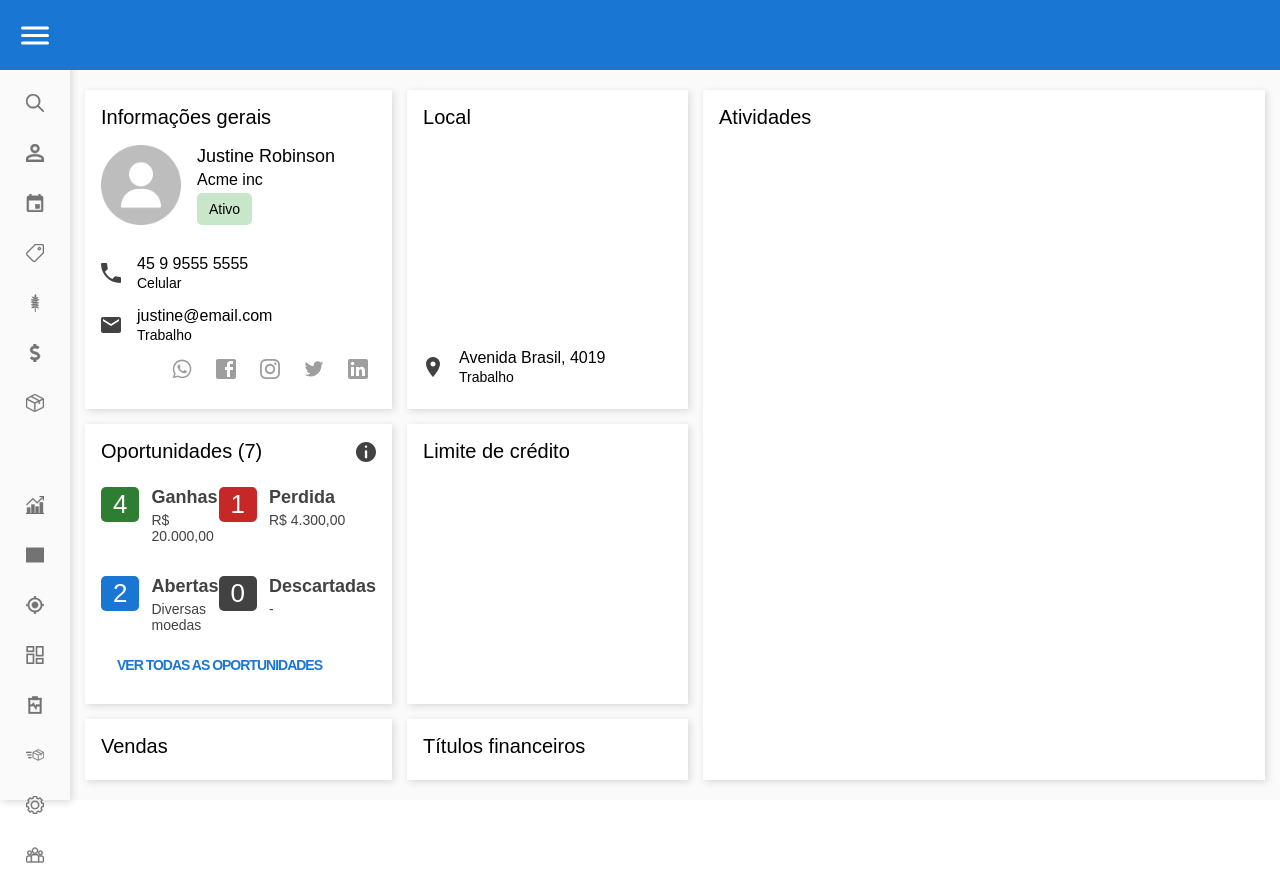
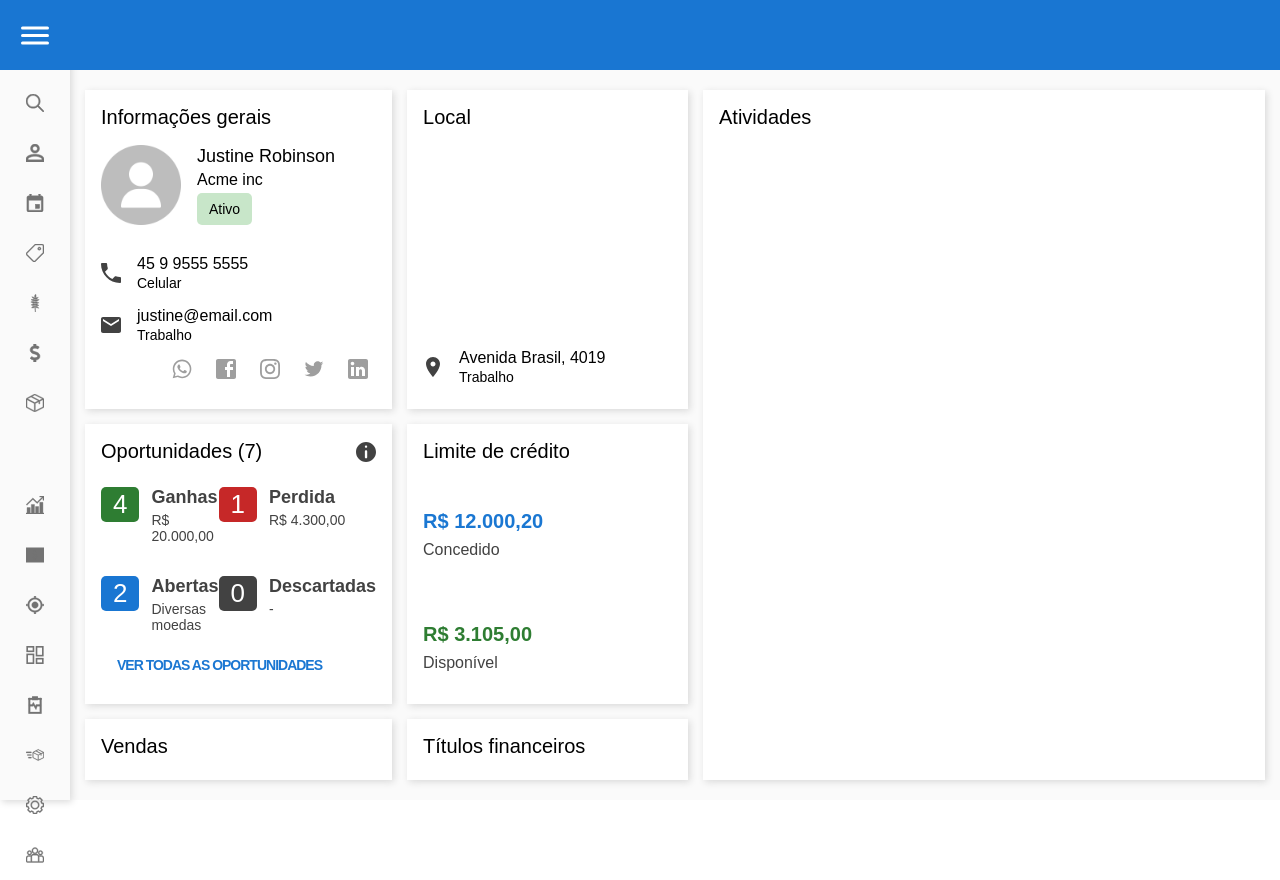
Before and after one commit to fernando-schindler-dev/frontend-challenge, a React (Create React App) app: page / in a window 1280 px wide. Built offline with nearby package versions, Linux system fonts and the light colour scheme; some icons are missing.

Commit message:
Adicionado o conteúdo e o estilo da seção limite de crédito

```diff
--- a/src/Components/CreditLimit/CreditLimit.js
+++ b/src/Components/CreditLimit/CreditLimit.js
@@ -4,6 +4,16 @@ import styles from './CreditLimit.module.css';
 const CreditLimit = () => (
   <section className={`${styles.container} item`}>
     <h2>Limite de crédito</h2>
+
+    <div className={styles.total}>
+      <p>R$ 12.000,20</p>
+      <p>Concedido</p>
+    </div>
+
+    <div className={styles.available}>
+      <p>R$ 3.105,00</p>
+      <p>Disponível</p>
+    </div>
   </section>
 );
 
--- a/src/Components/CreditLimit/CreditLimit.module.css
+++ b/src/Components/CreditLimit/CreditLimit.module.css
@@ -0,0 +1,24 @@
+.container {
+  display: flex;
+  flex-direction: column;
+  justify-content: space-between;
+}
+
+.total,
+.available {
+  margin: 1rem 0;
+  color: #424242;
+}
+.total p:first-child,
+.available p:first-child {
+  margin-bottom: 0.5rem;
+  font-size: 1.25rem;
+  font-weight: bold;
+}
+
+.total p:first-child {
+  color: #1a77d2;
+}
+.available p:first-child {
+  color: #2e7d32;
+}
```
